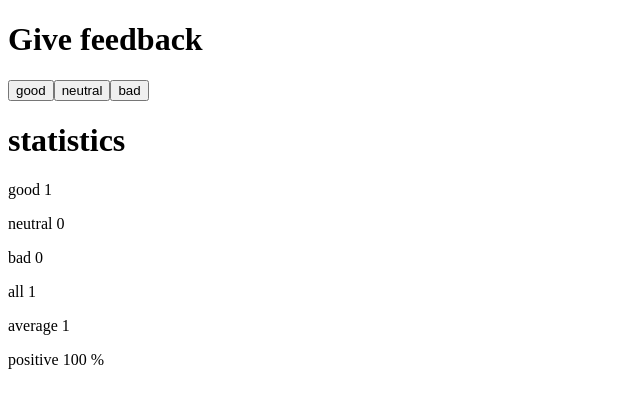
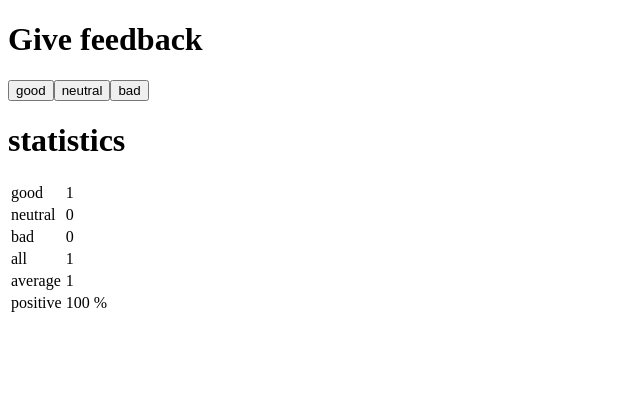
Before and after one commit to GonzaloMedinaMedina/fullstackopen, a React (Vite) app in the folder part1/unicafe/: page / in a window 1280 px wide. Both pictures are taken after a click on the button "good". Shown: the top 408 px of the page, without its empty margins (0-640 px from the left). Built offline with nearby package versions, Linux system fonts and the light colour scheme.

Commit message:
Exercise 11

```diff
--- a/part1/unicafe/src/App.jsx
+++ b/part1/unicafe/src/App.jsx
@@ -15,11 +15,20 @@
 
   if (text === "positive")
   {
-    return <p>{text} {value} %</p>
+    return <>
+    <tr>
+      <td>{text}</td>
+      <td>{value} %</td>
+    </tr>
+    </>
+
   }
 
   return <>
-    <p>{text} {value}</p>
+  <tr>
+    <td>{text}</td>
+    <td>{value}</td>
+  </tr>
   </>
 }
 
@@ -40,12 +49,16 @@
   return (
     <>
       <h1>statistics</h1>
+      <table>
+        <tbody>
           <StatisticLine text="good" value={good}/>
           <StatisticLine text="neutral" value={neutral}/>
           <StatisticLine text="bad" value={bad}/>
           <StatisticLine text="all" value={all}/>
           <StatisticLine text="average" value={(good - bad) / all}/>
           <StatisticLine text="positive" value={(good / all) * 100}/>
+        </tbody>
+      </table>
       </>
   )
 }
```
Lines whose indentation alone changed are shown as unchanged.
